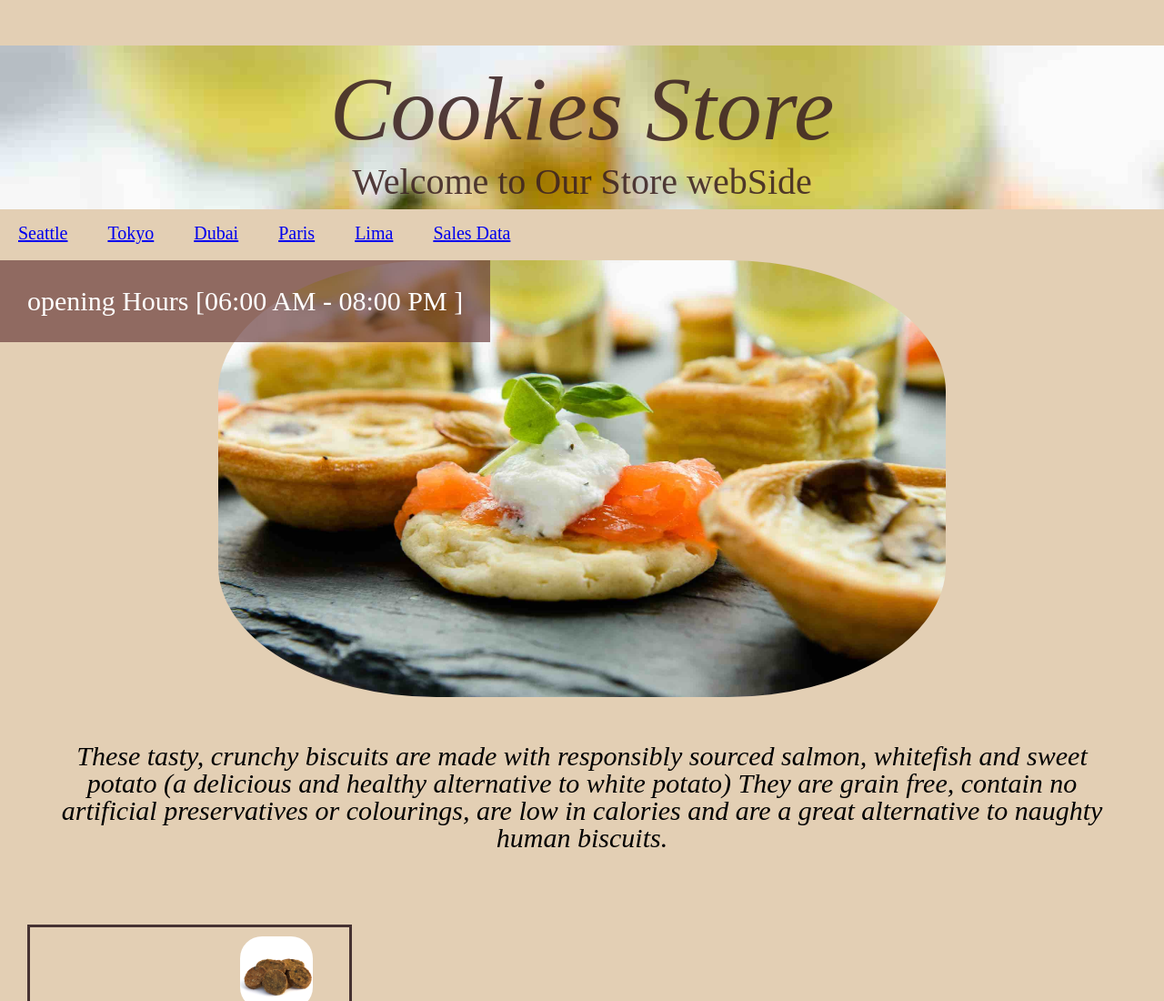
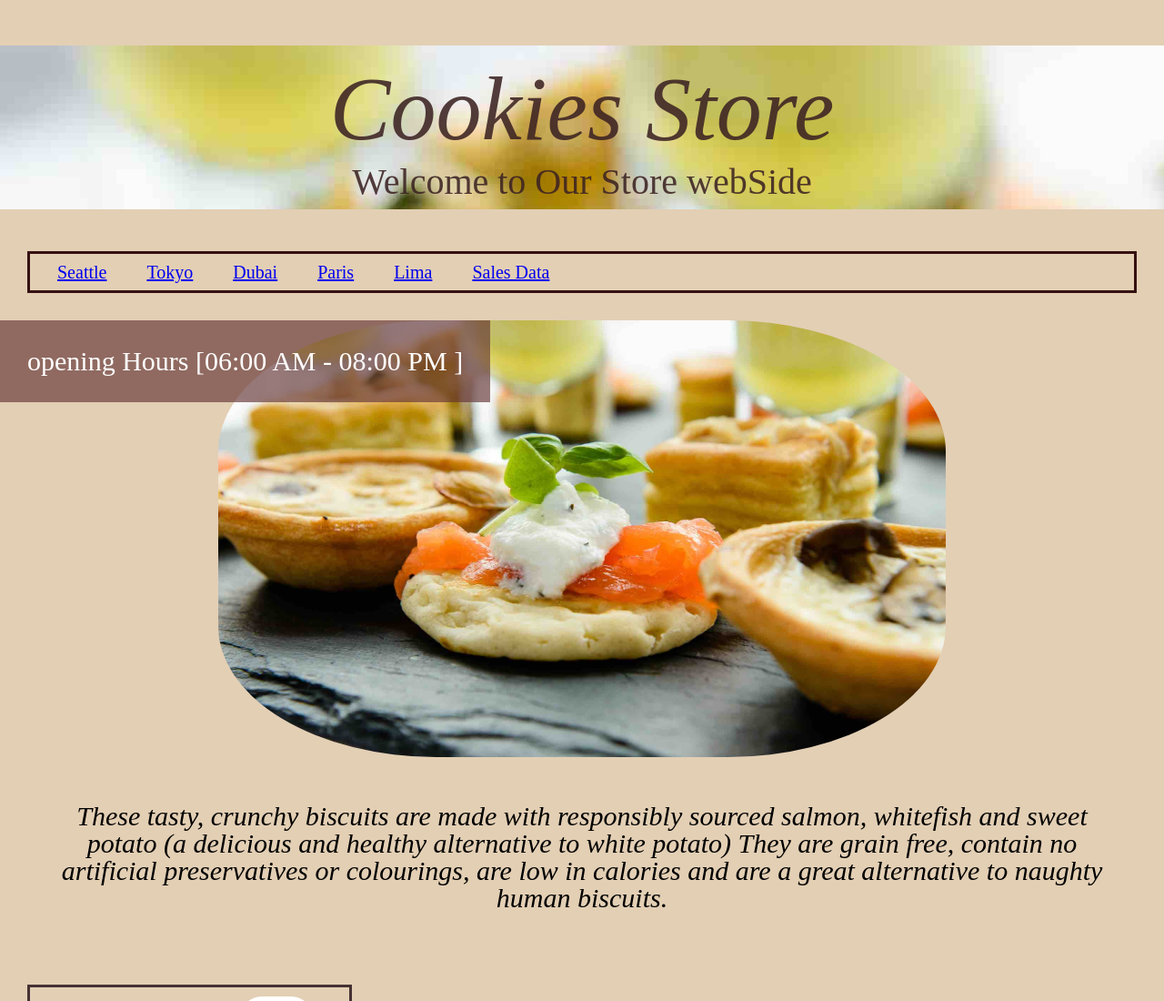
Before and after one commit to ASHARALORAN96/cookie-stand, a plain HTML site: page index.html in a window 1280 px wide. Shown: the top 1100 px of the page at 91% size. Drawn offline with Linux system fonts and the light colour scheme.

Commit message:
add edit

```diff
--- a/css/styles.css
+++ b/css/styles.css
@@ -6,6 +6,12 @@ margin-left: 20px;
 margin-right: 20px;
 list-style-type: disc;
 
+}
+nav{
+    border:rgb(53, 17, 17);
+    border-style: solid;
+    padding: 10px;
+    margin: 30px;
 }
 
 h1 {
@@ -18,7 +24,7 @@ margin: 10px;
      font-size: 20px;
      font: bold;
      color: rgb(63, 32, 32);
-     margin-bottom: 20px;
+
  }
   h1 {
       font: bolder;
```
